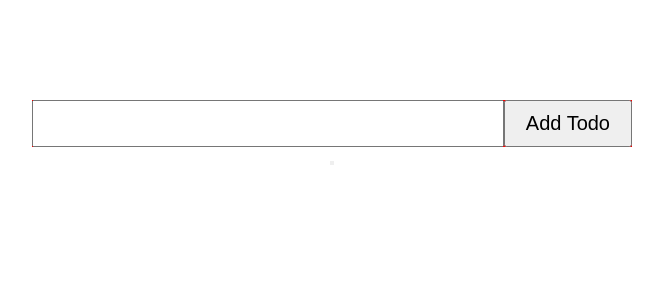
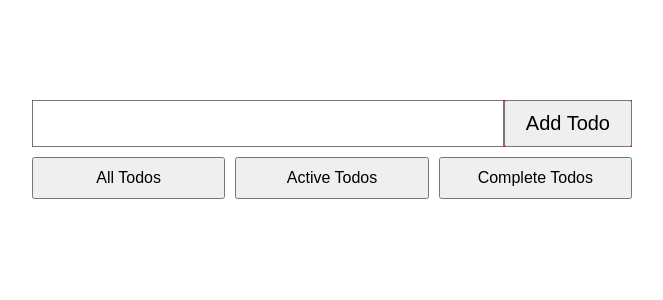
Before and after one commit to SamehRefaay/todo-list-app-repo-2, a React (Create React App) app: page / in a window 1280 px wide. Shown: the top 300 px of the page, without its empty margins (308-971 px from the left). Built offline with nearby package versions, Linux system fonts and the light colour scheme.

Commit message:
handle three buttons all active complete

```diff
--- a/src/App.css
+++ b/src/App.css
@@ -42,3 +42,18 @@ form input:first-child {
   padding: 10px 25px;
   font-size: 16px;
 }
+.update-btns-holder {
+  width: 100%;
+  display: flex;
+  gap: 10px;
+  align-items: center;
+  justify-content: space-between;
+  margin-top: 10px;
+}
+.update-btn {
+  flex: 1;
+}
+.btn {
+  padding: 10px 20px;
+  font-size: 16px;
+}
--- a/src/App.js
+++ b/src/App.js
@@ -5,6 +5,7 @@ import Todo from "./components/Todo";
 
 function App() {
   let [todos, setTodos] = useState([]);
+  const [todosToShow, setTodosToShow] = useState("all");
   // const [toggleComplete,setToggleComplete] = useState([true])
   //add todo
   const addTodo = (todo) => {
@@ -29,24 +30,49 @@ function App() {
       })
     );
   };
+  //tod-o toshow
+  const handleTodosToShow = (s) => {
+    setTodosToShow(s);
+  };
+  if (todosToShow === "active") {
+    todos = todos.filter((todo) => !todo.isComplete);
+  } else if (todosToShow === "complete") {
+    todos = todos.filter((todo) => todo.isComplete);
+  }
   return (
     <div className="App">
       <div className="container">
         <TodoForm onSubmit={addTodo} />
         {todos.map((todo) => (
           <Todo
-          key={todo.id}
+            key={todo.id}
             todo={todo}
             onDelete={() => deleteTodo(todo.id)}
             toggleComplete={() => handleToggleComplete(todo.id)}
           />
         ))}
         <div className="update-btns-holder">
-          <button></button>
+          <button
+            className="update-btn btn"
+            onClick={() => handleTodosToShow("all")}
+          >
+            All Todos
+          </button>
+          <button
+            className="update-btn btn"
+            onClick={() => handleTodosToShow("active")}
+          >
+            Active Todos
+          </button>
+          <button
+            className="update-btn btn"
+            onClick={() => handleTodosToShow("complete")}
+          >
+            Complete Todos
+          </button>
         </div>
       </div>
     </div>
   );
 }
-
 export default App;
```
